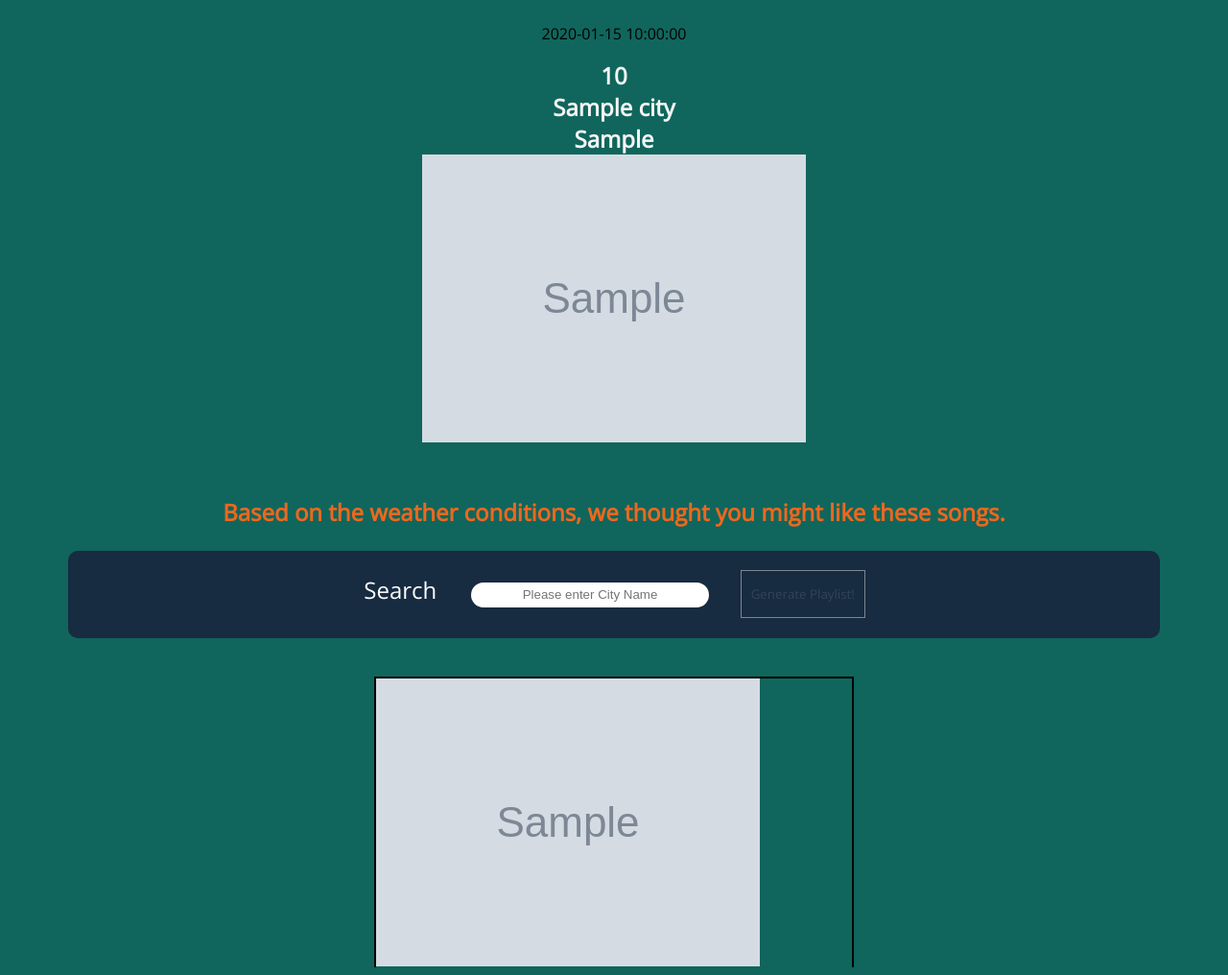
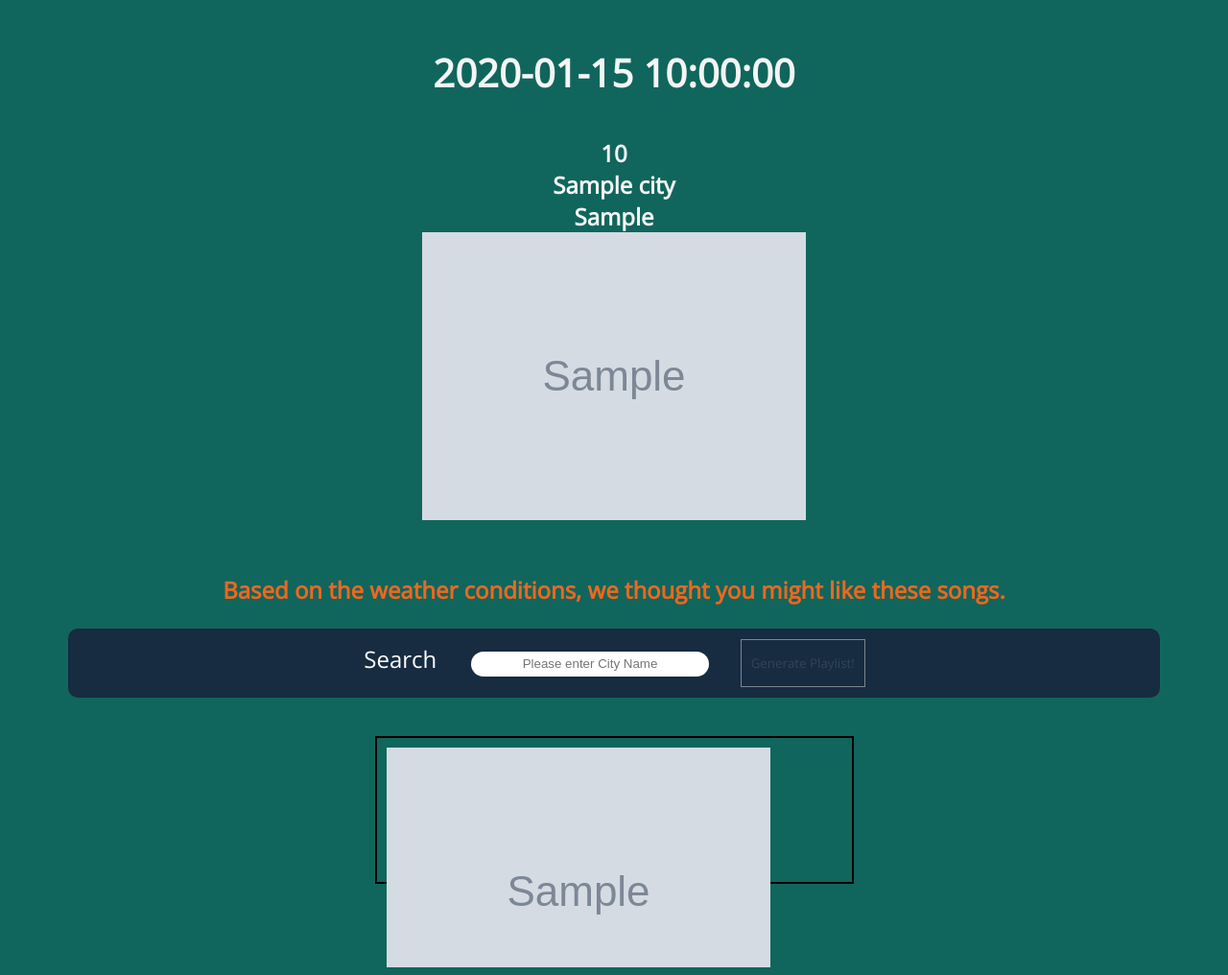
Before and after one commit to sis00337/WeatherPlayer, a Flask app: template templates/base.html in a window 1280 px wide. Shown: the whole page at 96% size. Run offline with Flask 2, Linux system fonts and the light colour scheme; the template is opened without the code that fills it: values that come from a table or form of the project are taken from there, most other values are stand-ins (such as "Sample title", 1, 10 or a date in 2020); grey boxes marked "Sample" are stand-in pictures.

Commit message:
File Modified

```diff
--- a/static/style.css
+++ b/static/style.css
@@ -12,8 +12,9 @@ body{
 }
 
 #greeting {
-    color: #00096B;
-    font-size: 3.5rem;
+    color: whitesmoke;
+    font-size: 2.5rem;
+    font-weight: bold;
 }
 
 .weather {
@@ -152,4 +153,28 @@ label{
 
 #playList div{
     border: 2px solid black;
+    width: 99%;
+    margin: 0 auto;
+    height: 150px;
 }
+
+#playList img {
+    margin: 10px;
+    float: left;
+}
+
+#playList p {
+    font-size: 32px;
+    margin-top: 20px;
+    margin-bottom: 10px;
+}
+
+#playList a {
+    font-size: 20px;
+    color: whitesmoke;
+    text-decoration: none;
+}
+
+#playList a:hover {
+    color: coral;
+}
--- a/templates/base.html
+++ b/templates/base.html
@@ -7,7 +7,7 @@
 </head>
 <body>
 
-    <p>{{time}}</p>
+    <p id="greeting">{{ time }}</p>
     {% if form.is_submitted %}
         <p class="weather">{{ temp }}</p>
         <p class="weather">{{ city }}</p>
```
